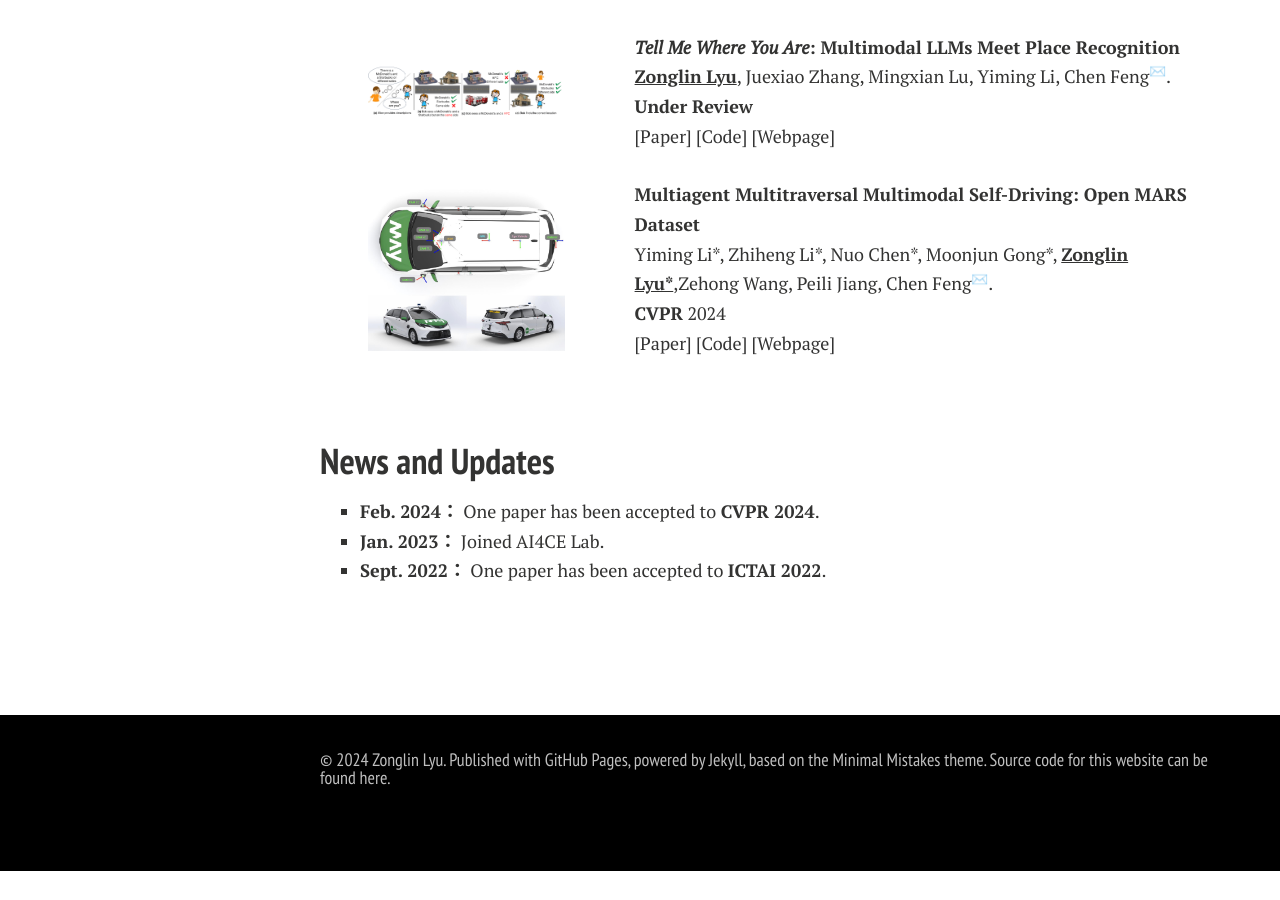
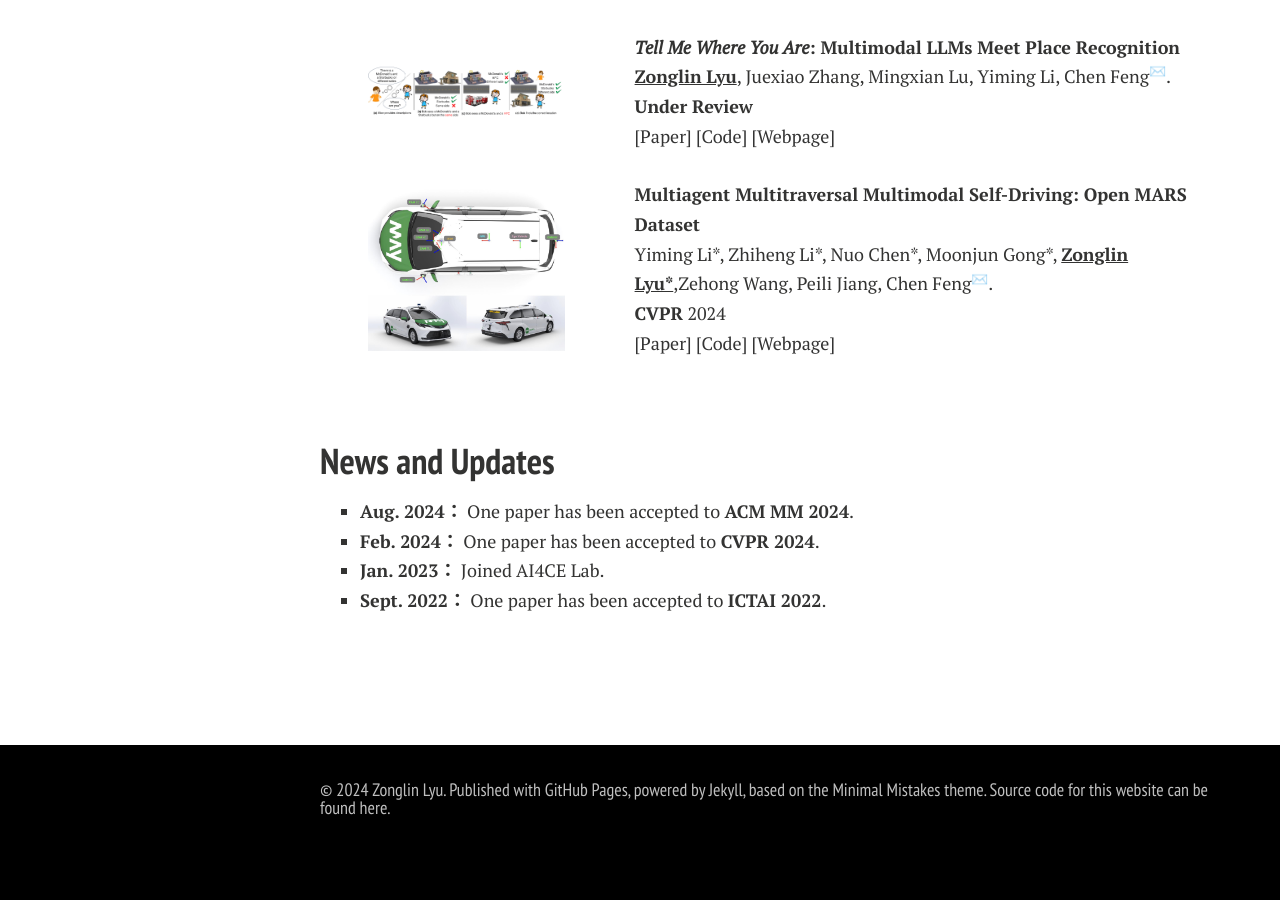
Before and after one commit to ZonglinL/ZonglinL.github.io, a Jekyll site: the page built from index.md, in a window 1280 px wide and 900 px high, scrolled down 1176 px. Built offline with Jekyll 4.4.1, drawn with Linux system fonts in a browser that asks for light colours; nearby versions of some CDN libraries; comment, search, counter and statistics services are not loaded; a style sheet for code colours, icons or effects is not loaded; our own code applies the rules of GitHub Pages for plain Markdown files; before the commit the page ends 2047 px from its top, so only the background shows below that.

Commit message:
Update index.md

```diff
--- a/index.md
+++ b/index.md
@@ -118,6 +118,7 @@ I am always happy to chat about research (and also non-research stuffs such as e
 <br>
 
 ## News and Updates
+- **Aug. 2024：** One paper has been accepted to **ACM MM 2024**.
 - **Feb. 2024：** One paper has been accepted to **CVPR 2024**.
 - **Jan. 2023：** Joined AI4CE Lab.
 - **Sept. 2022：** One paper has been accepted to **ICTAI 2022**.
```
